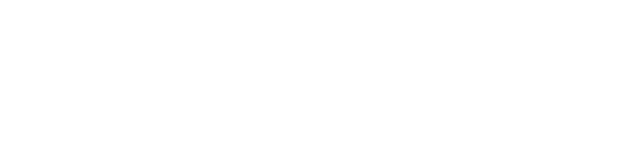
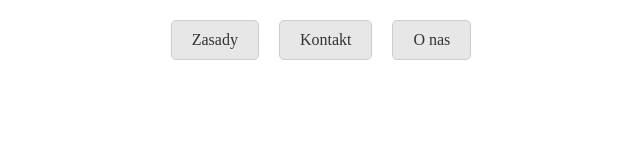
Before and after one commit to ZEN1249/2ap_Filip_Rutkowski_PROJOPW_PKGE, a plain HTML site: page index.html in a window 1280 px wide. Shown: the whole page, without its empty margins (319-959 px from the left). Drawn offline with Linux system fonts and the light colour scheme.

Commit message:
Add CSS reset and navigation styles; update HTML structure

```diff
--- /dev/null
+++ b/CSS/base/reset.css
@@ -0,0 +1,5 @@
+* {
+    margin: 0;
+    padding: 0;
+    box-sizing: border-box;
+}
--- /dev/null
+++ b/CSS/layout/nav.css
@@ -0,0 +1,17 @@
+nav {
+    display: flex;
+    justify-content: center;
+    padding: 10px;
+}
+nav a {
+    text-decoration: none;
+    color: #333;
+    padding: 10px 20px;
+    border: 1px solid #ccc;
+    border-radius: 5px;
+    background-color: #e7e7e7;
+    margin: 10px;
+}
+nav a:hover {
+    background-color: #ddd;
+}
--- a/CSS/main.css
+++ b/CSS/main.css
@@ -0,0 +1,2 @@
+@import url('base/reset.css');
+@import url('layout/nav.css');
--- a/index.html
+++ b/index.html
@@ -4,8 +4,13 @@
     <meta charset="UTF-8">
     <meta name="viewport" content="width=device-width, initial-scale=1.0">
     <title>Document</title>
+    <link rel="stylesheet" href="CSS/main.css"">
 </head>
 <body>
-
+    <nav>
+        <a href="zasady.html">Zasady</a>
+        <a href="kontakt.html">Kontakt</a>
+        <a href="o_nas.html">O nas</a>
+    </nav>
 </body>
 </html>
```
Also changed, not shown: JS/main.js (deleted, +0 -55 lines).
